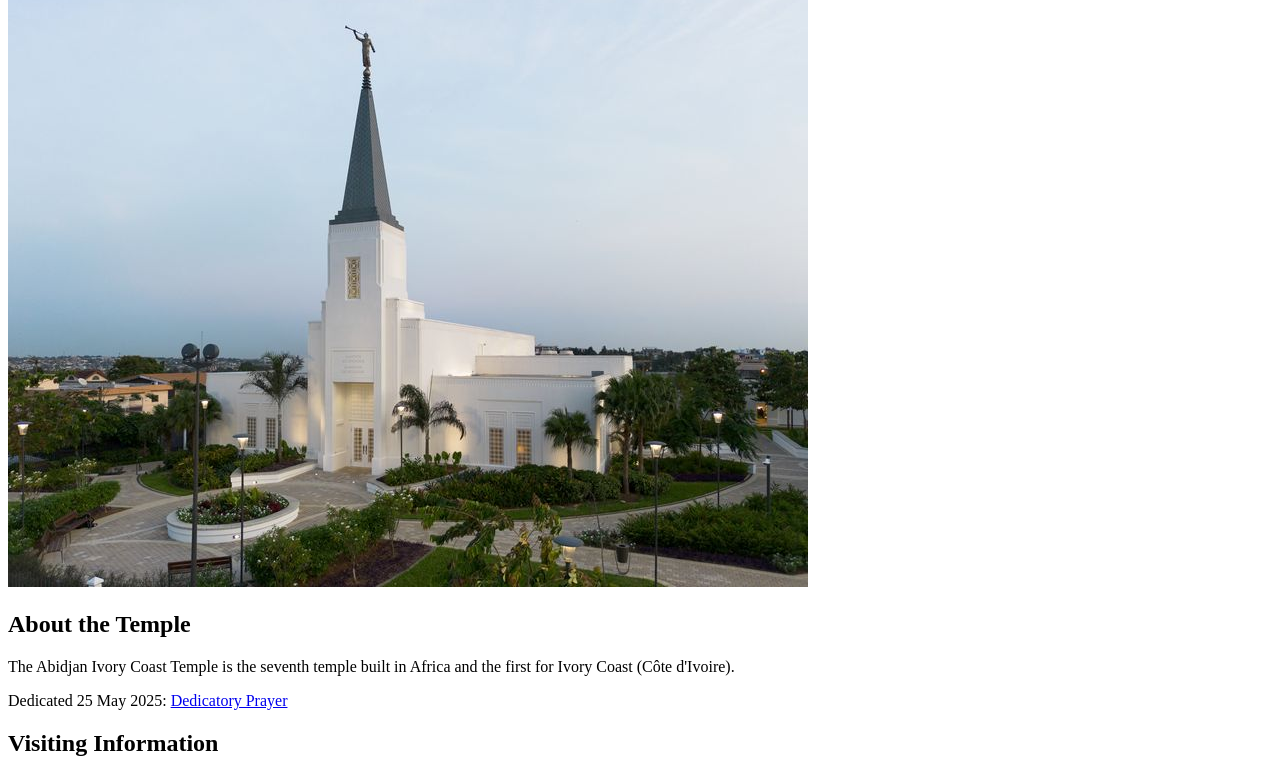
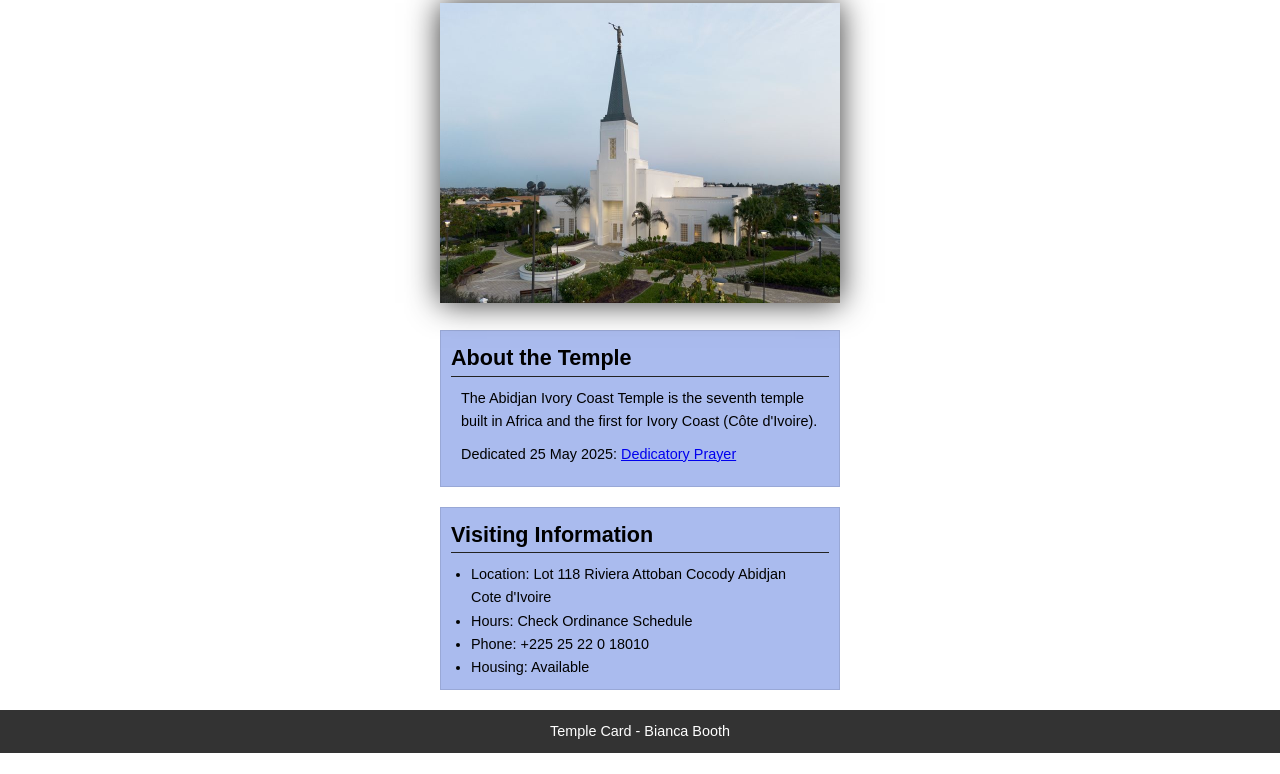
Before and after one commit to biancabooth/wdd130, a plain HTML site: page week02/temple.html in a window 1280 px wide. Shown: the part 127-901 px from the top of the page. After the commit the page ends 880 px from the top, so only its background shows below. Drawn offline with Linux system fonts and the light colour scheme.

Commit message:
code along week 2 first pass

```diff
--- /dev/null
+++ b/week02/styles/temple.css
@@ -0,0 +1,53 @@
+*{
+    margin:0;
+    padding: 0;
+
+}
+body{
+    font-family: Arial, sans-serif;
+    line-height: 1.6;
+}
+header, footer{
+   background-color: #333333;
+   color:#fff;
+   padding:10px;
+   text-align: center;
+   font-size:1.5rem;
+}
+main{
+    width: 400px;
+    margin: 0 auto;
+}
+ h1{
+    margin: 10px;
+    text-align: center;
+ }
+ h2{
+    border-bottom: 1px solid #222;
+ }
+
+ img{
+    width:100%;
+    height:auto;
+    box-shadow:0 0 30px #333;
+
+ }
+ section{
+    margin: 20px 0;
+    border: 1px solid rgb(0 0 0/ 10%);
+    padding: 10px;
+    background-color: #abe;
+    font-size: .9rem;
+
+ }
+ section p {
+    margin: 10px;
+ }
+ ul{
+    margin:10px 20px 0;
+
+ }
+footer{
+    font-size: .90rem;
+
+}
--- a/week02/temple.html
+++ b/week02/temple.html
@@ -5,6 +5,7 @@
     <meta charset="UTF-8">
     <meta name="viewport" content="width=device-width, initial-scale=1.0">
     <title>Temple Card - Abidjan Cote d'Ivoire</title>
+    <link rel="stylesheet" href="styles/temple.css">
 </head>
 
 <body>
@@ -35,7 +36,7 @@
         </section>
     </main>
     <footer>
-        <p>Temple Card - Your Name</p>
+        <p>Temple Card - Bianca Booth</p>
     </footer>
 </body>
 
```
